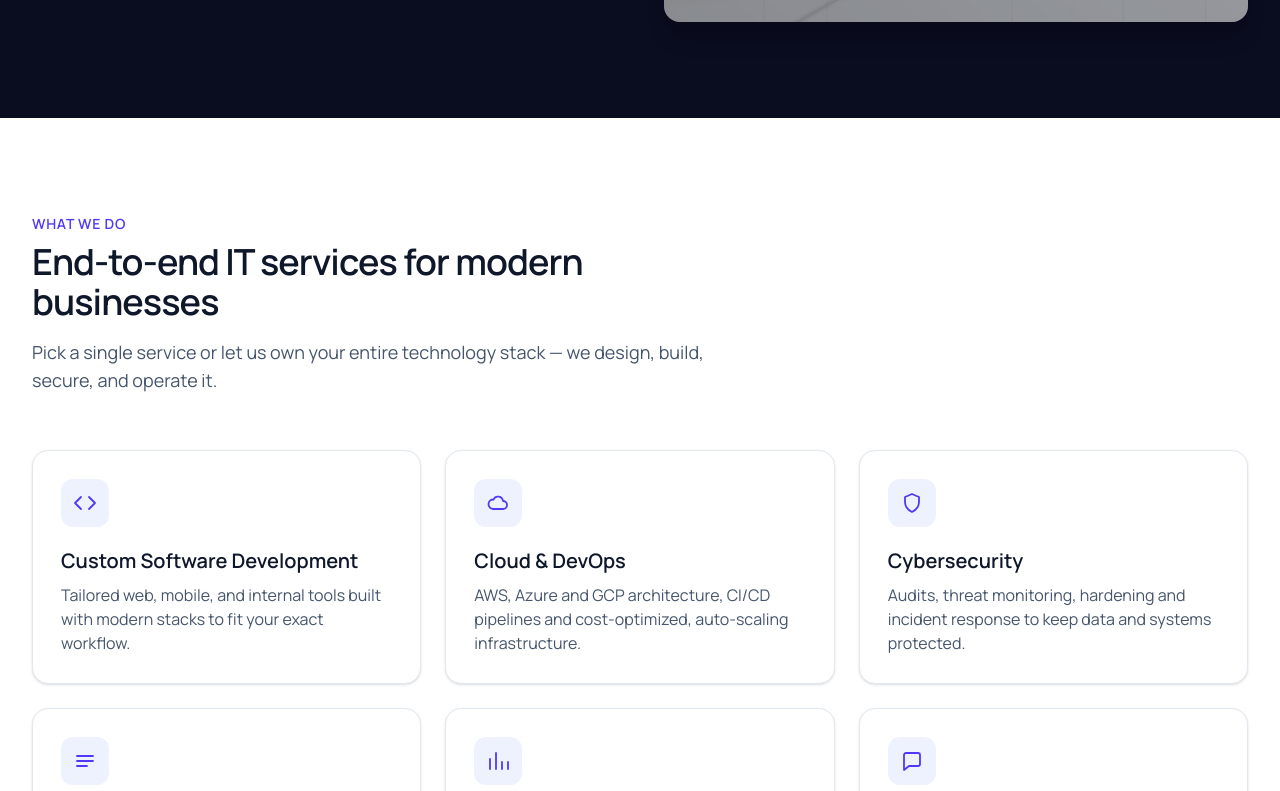
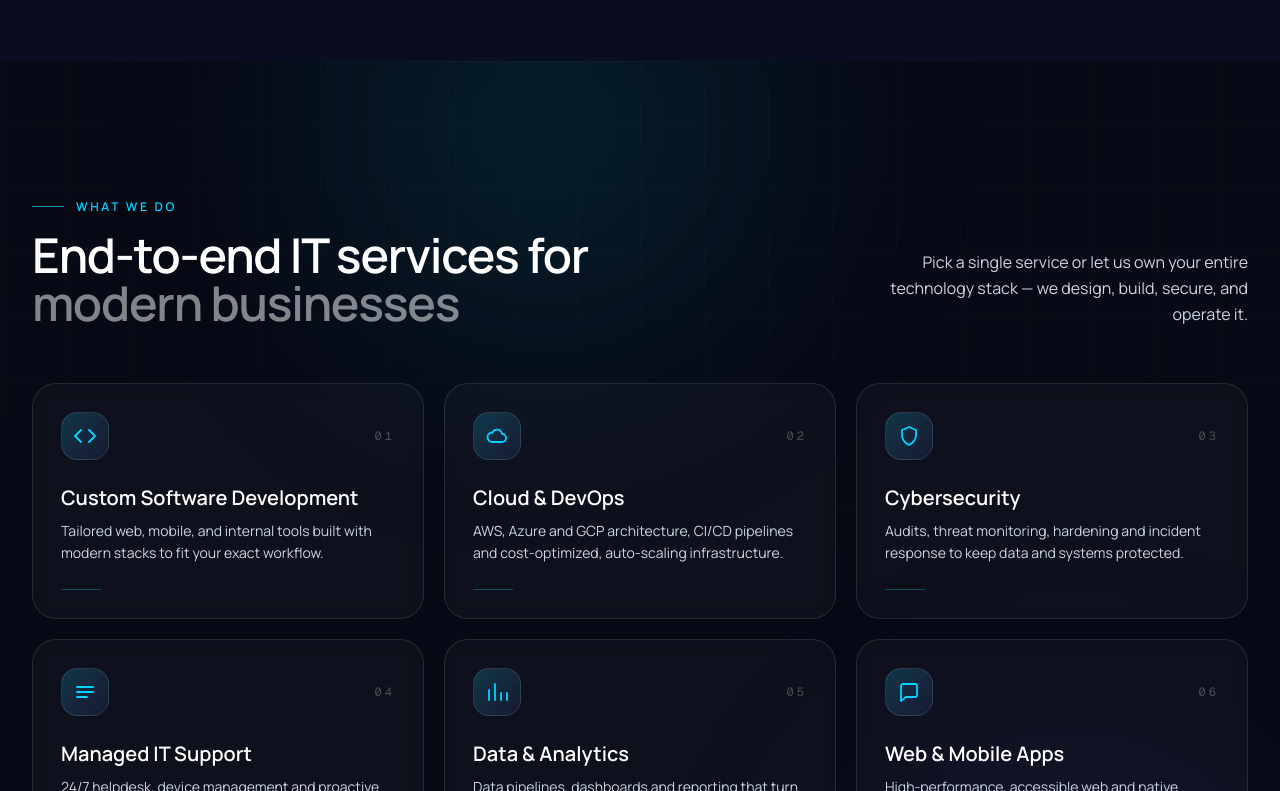
Before and after one commit to OpekIT-DEV/landing-page, a Next.js app in the folder landing-page/: page / in a window 1280 px wide. Shown: the part 1369-2160 px from the top of the page. Built offline with nearby package versions, Linux system fonts and the light colour scheme; no server answers.

Commit message:
redsign the why opekit section

```diff
--- a/landing-page/components/Hero.tsx
+++ b/landing-page/components/Hero.tsx
@@ -77,9 +77,9 @@ export default function Hero() {
         </video>
       )}
 
-      <div className="relative z-20 mx-auto flex w-full max-w-[1200px] flex-col py-4 px-8 pt-[22vh]">
-        <div className="w-full py-32 md:w-2/5">
-          <p className="text-[11px]  font-semibold uppercase tracking-[0.15em] text-white/60">
+      <div className="relative z-20 mx-auto flex w-full max-w-[1200px] flex-col items-center px-8 py-4 pt-[22vh]">
+        <div className="flex w-full flex-col items-center py-32 text-center md:max-w-4xl">
+          <p className="text-[11px] font-semibold uppercase tracking-[0.15em] text-white/60">
             DIGITAL COMPANY
           </p>
 
@@ -89,7 +89,7 @@ export default function Hero() {
             MAKE YOUR PRESENCE KNOWN
           </h1>
 
-          <p className="mt-9 max-w-[28ch] text-sm leading-[1.4] text-white">
+          <p className="mx-auto mt-9 max-w-[28ch] text-sm leading-[1.4] text-white">
             We help ambitious brands design, build, and scale digital products.
           </p>
 
--- a/landing-page/components/Services.tsx
+++ b/landing-page/components/Services.tsx
@@ -59,34 +59,85 @@ const services: Service[] = [
 
 export default function Services() {
   return (
-    <section id="services" className="bg-white py-24 text-slate-900">
-      <div className="mx-auto max-w-7xl px-4 sm:px-6 lg:px-8">
+    <section
+      id="services"
+      className="relative overflow-hidden bg-[#070914] py-24 text-white sm:py-32"
+    >
+      <div aria-hidden className="pointer-events-none absolute inset-0">
+        <div
+          className="absolute inset-0 opacity-[0.35]"
+          style={{
+            backgroundImage:
+              "linear-gradient(to right, rgba(255,255,255,0.05) 1px, transparent 1px), linear-gradient(to bottom, rgba(255,255,255,0.05) 1px, transparent 1px)",
+            backgroundSize: "64px 64px",
+            maskImage:
+              "radial-gradient(ellipse 80% 60% at 50% 0%, black 40%, transparent 100%)",
+            WebkitMaskImage:
+              "radial-gradient(ellipse 80% 60% at 50% 0%, black 40%, transparent 100%)",
+          }}
+        />
+        <div className="absolute -top-40 left-1/4 h-[28rem] w-[28rem] rounded-full bg-[#00d4ff]/10 blur-[120px]" />
+        <div className="absolute -bottom-40 right-0 h-[26rem] w-[26rem] rounded-full bg-indigo-500/10 blur-[120px]" />
+      </div>
+
+      <div className="relative mx-auto max-w-7xl px-4 sm:px-6 lg:px-8">
+        <div className="flex flex-col gap-8 md:flex-row md:items-end md:justify-between">
           <div className="max-w-2xl">
-          <p className="text-sm font-semibold uppercase tracking-wider text-indigo-600">
+            <p className="inline-flex items-center gap-3 text-xs font-semibold uppercase tracking-[0.22em] text-[#00d4ff]">
+              <span aria-hidden className="h-px w-8 bg-[#00d4ff]/70" />
               What we do
             </p>
-          <h2 className="mt-2 text-3xl font-bold tracking-tight sm:text-4xl">
-            End-to-end IT services for modern businesses
+            <h2 className="mt-4 text-3xl font-bold tracking-tight sm:text-4xl lg:text-5xl">
+              End-to-end IT services for{" "}
+              <span className="text-white/50">modern businesses</span>
             </h2>
-          <p className="mt-4 text-lg text-slate-600">
+          </div>
+          <p className="max-w-sm text-base leading-relaxed text-slate-300 md:text-right">
             Pick a single service or let us own your entire technology stack — we
             design, build, secure, and operate it.
           </p>
         </div>
 
-        <ul className="mt-14 grid gap-6 sm:grid-cols-2 lg:grid-cols-3">
-          {services.map((s) => (
+        <ul className="mt-14 grid gap-5 sm:grid-cols-2 lg:grid-cols-3">
+          {services.map((s, i) => (
             <li
               key={s.title}
-              className="group rounded-2xl border border-slate-200 bg-white p-7 shadow-sm transition hover:-translate-y-1 hover:shadow-lg"
+              className="group relative flex flex-col overflow-hidden rounded-3xl border border-white/10 bg-white/[0.03] p-7 backdrop-blur-sm transition duration-300 hover:-translate-y-1 hover:border-[#00d4ff]/40 hover:bg-white/[0.06] hover:shadow-[0_24px_70px_-24px_rgba(0,212,255,0.45)] motion-reduce:hover:translate-y-0"
             >
-              <span className="inline-flex h-12 w-12 items-center justify-center rounded-xl bg-indigo-50 text-indigo-600">
-                <svg width="24" height="24" viewBox="0 0 24 24" fill="none" stroke="currentColor" strokeWidth="1.8">
+              <div
+                aria-hidden
+                className="pointer-events-none absolute -right-20 -top-20 h-44 w-44 rounded-full bg-[#00d4ff]/0 blur-3xl transition-colors duration-500 group-hover:bg-[#00d4ff]/20"
+              />
+
+              <div className="relative flex items-center justify-between">
+                <span className="inline-flex h-12 w-12 items-center justify-center rounded-2xl border border-white/10 bg-gradient-to-br from-[#00d4ff]/20 to-indigo-500/10 text-[#00d4ff] transition-colors duration-300 group-hover:border-[#00d4ff]/40">
+                  <svg
+                    width="24"
+                    height="24"
+                    viewBox="0 0 24 24"
+                    fill="none"
+                    stroke="currentColor"
+                    strokeWidth="1.8"
+                  >
                     {s.icon}
                   </svg>
                 </span>
-              <h3 className="mt-5 text-xl font-semibold">{s.title}</h3>
-              <p className="mt-2 text-slate-600">{s.description}</p>
+                <span className="font-mono text-xs tracking-[0.25em] text-white/25 transition-colors duration-300 group-hover:text-white/40">
+                  {String(i + 1).padStart(2, "0")}
+                </span>
+              </div>
+
+              <h3 className="relative mt-6 text-xl font-semibold text-white">
+                {s.title}
+              </h3>
+              <p className="relative mt-2 flex-1 text-sm leading-relaxed text-slate-300">
+                {s.description}
+              </p>
+
+              <span
+                aria-hidden
+                className="relative mt-6 block h-px w-10 bg-[#00d4ff]/30 transition-all duration-300 group-hover:w-full group-hover:bg-[#00d4ff]/70"
+              />
             </li>
           ))}
         </ul>
```
Lines whose indentation alone changed are shown as unchanged.
